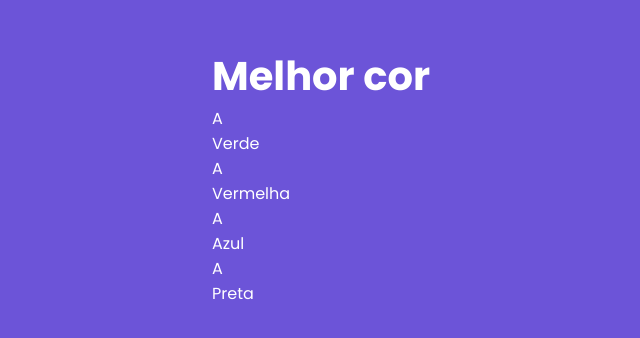
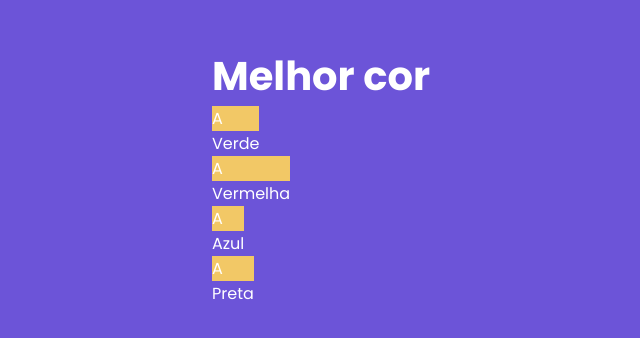
Before and after one commit to filipealvesr2019/quiz, a Next.js app: page / in a window 1280 px wide. Shown: the part 224-562 px from the top of the page, without its empty margins (319-959 px from the left). Built offline with nearby package versions, Linux system fonts and the light colour scheme.

Commit message:
componente resposta #2

```diff
--- a/components/Questao.tsx
+++ b/components/Questao.tsx
@@ -12,10 +12,11 @@
     return questao.respostas.map((resposta, index) => {
       return (
         <Resposta
+        key={index}
           valor={resposta}
           indice={index}
           letra="A"
-          corLetra="#f2c866"
+          corFundoLetra="#f2c866"
         />
       );
     });
--- a/components/resposta.tsx
+++ b/components/resposta.tsx
@@ -5,7 +5,7 @@
   valor: RespostaModel;
   indice: number;
   letra: string;
-  corLetra: string;
+  corFundoLetra: string;
 }
 export default function Resposta(props: RespostaProps) {
   const resposta = props.valor
@@ -14,7 +14,9 @@
       <div className={styles.resposta}>
         <div className={styles.conteudoResposta}>
           <div className={styles.frente}>
-            <div className={styles.letra}>
+            <div className={styles.letra} style={{
+              backgroundColor: props.corFundoLetra
+            }}>
               {props.letra}
             </div>
             <div className={styles.valor}>
```
